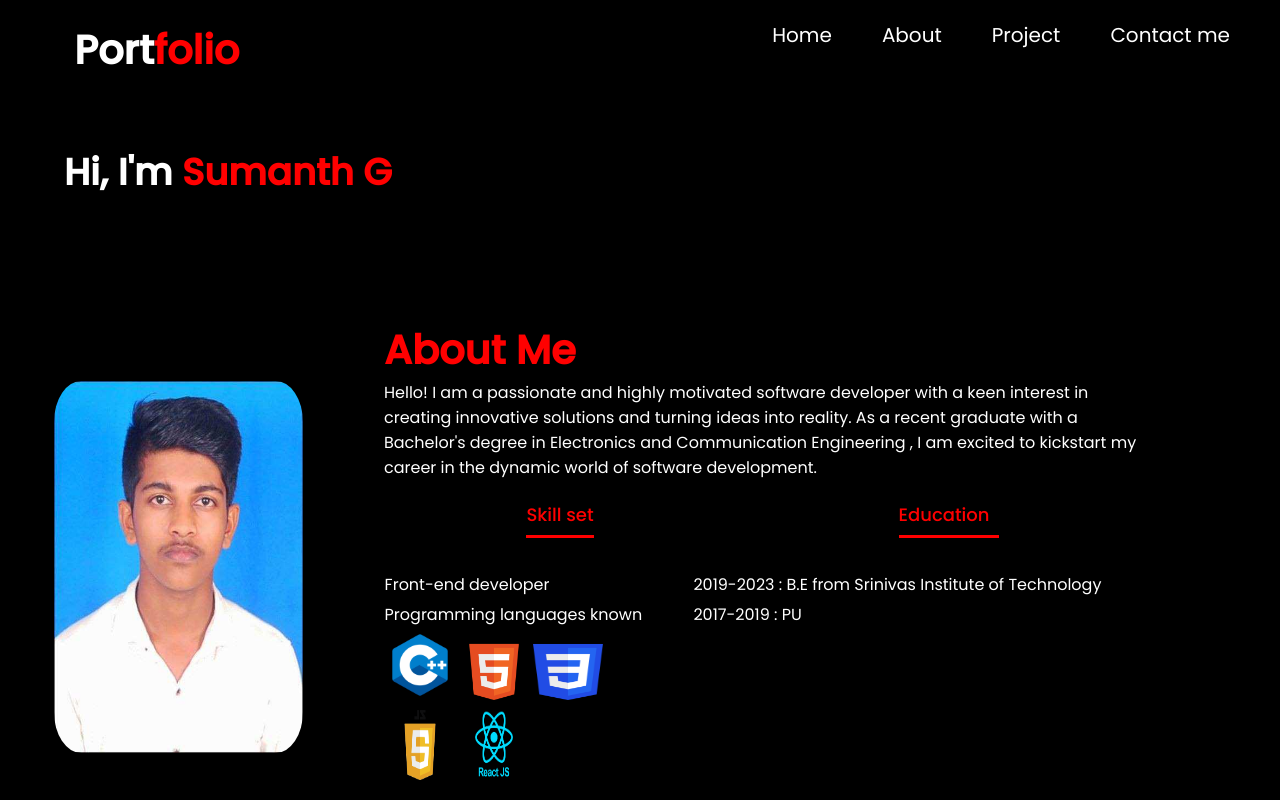
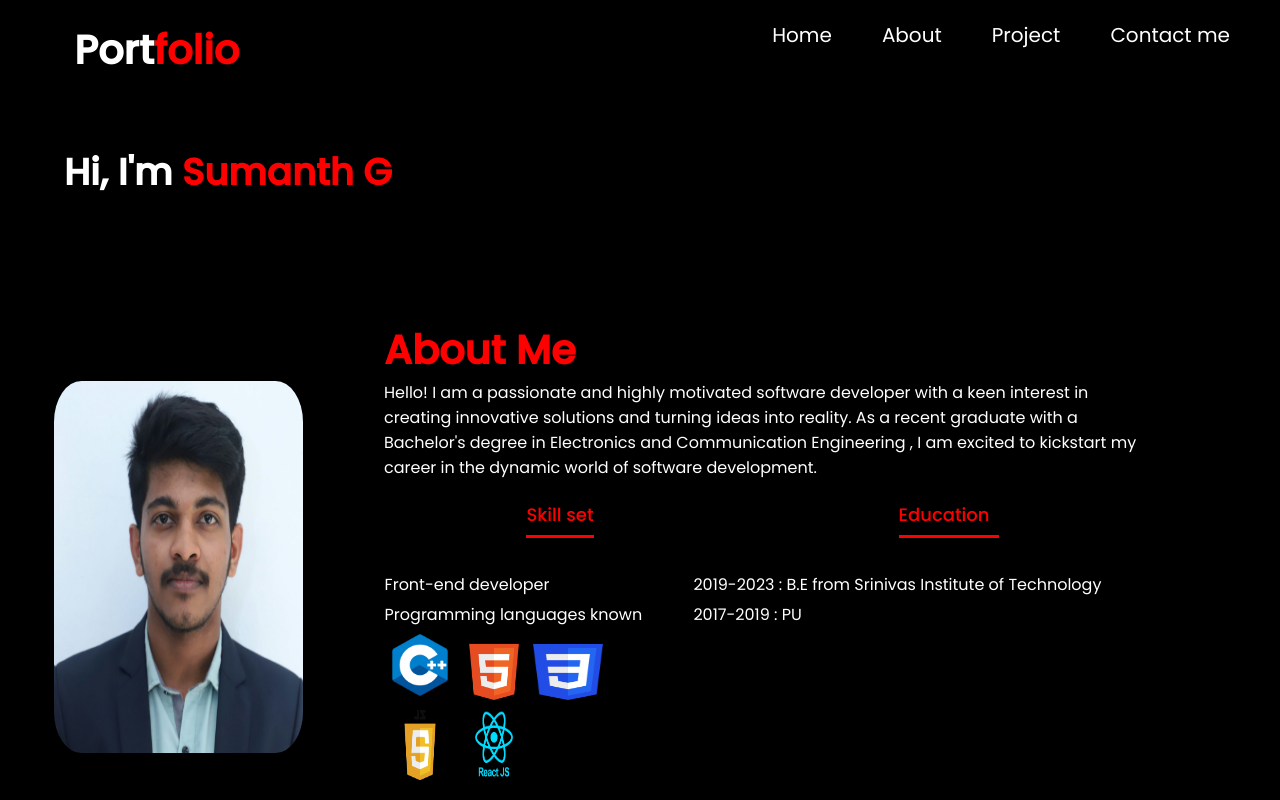
Before and after one commit to Sumanth361/Portfolio, a plain HTML site: page index.html in a window 1280 px wide. Shown: the top 800 px of the page. Drawn offline with Linux system fonts and the light colour scheme.

Commit message:
Profile image changed

```diff
--- a/index.html
+++ b/index.html
@@ -44,7 +44,7 @@
         <div class="container">
             <div class="row">
                 <div class="col-1">
-                    <img src="sum.jpg" alt="">
+                    <img src="profile.jpg" alt="">
                 </div>
                 <div class="col-2">
                     <h1>About Me</h1>
```
Also changed, not shown: profile.jpg (added).
